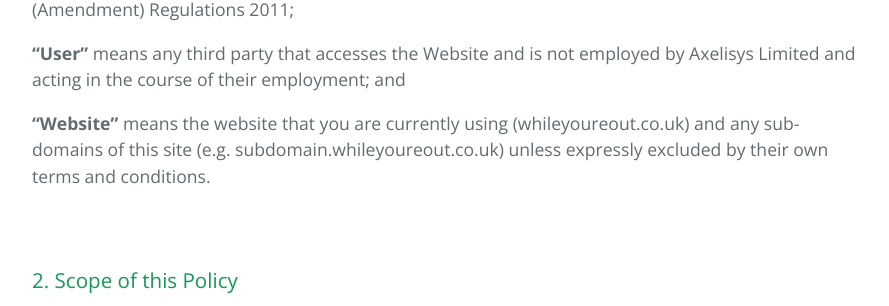
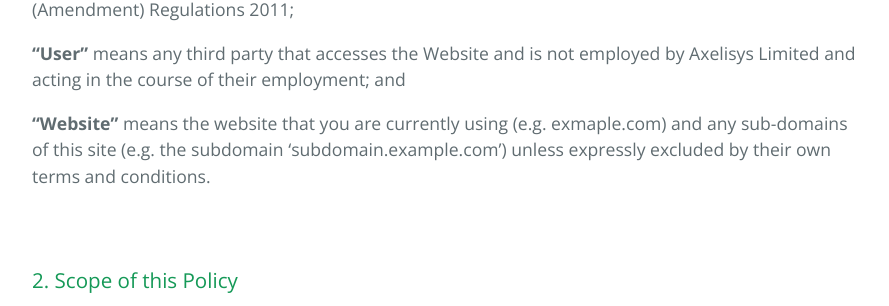
Before and after one commit to Axelisys/policies, a Jekyll site: the page built from privacy_policy.md, in a window 1280 px wide and 900 px high, scrolled down 906 px. Shown: the part 149-455 px from the top of the window, without its empty margins (192-1081 px from the left). Built offline with Jekyll 4.4.1, drawn with Linux system fonts in a browser that asks for light colours.

Commit message:
Update privacy_policy.md
Updated example website

```diff
--- a/privacy_policy.md
+++ b/privacy_policy.md
@@ -29,7 +29,7 @@ In this Policy the following terms shall have the following meanings:
 
   **"User"**                   means any third party that accesses the Website and is not employed by Axelisys Limited and acting in the course of their employment; and
 
-  **"Website"**                means the website that you are currently using (whileyoureout.co.uk) and any sub-domains of this site (e.g. subdomain.whileyoureout.co.uk) unless expressly excluded by their own terms and conditions.
+  **"Website"**                means the website that you are currently using (e.g. exmaple.com) and any sub-domains of this site (e.g. the subdomain 'subdomain.example.com') unless expressly excluded by their own terms and conditions.
 
 
 
```
